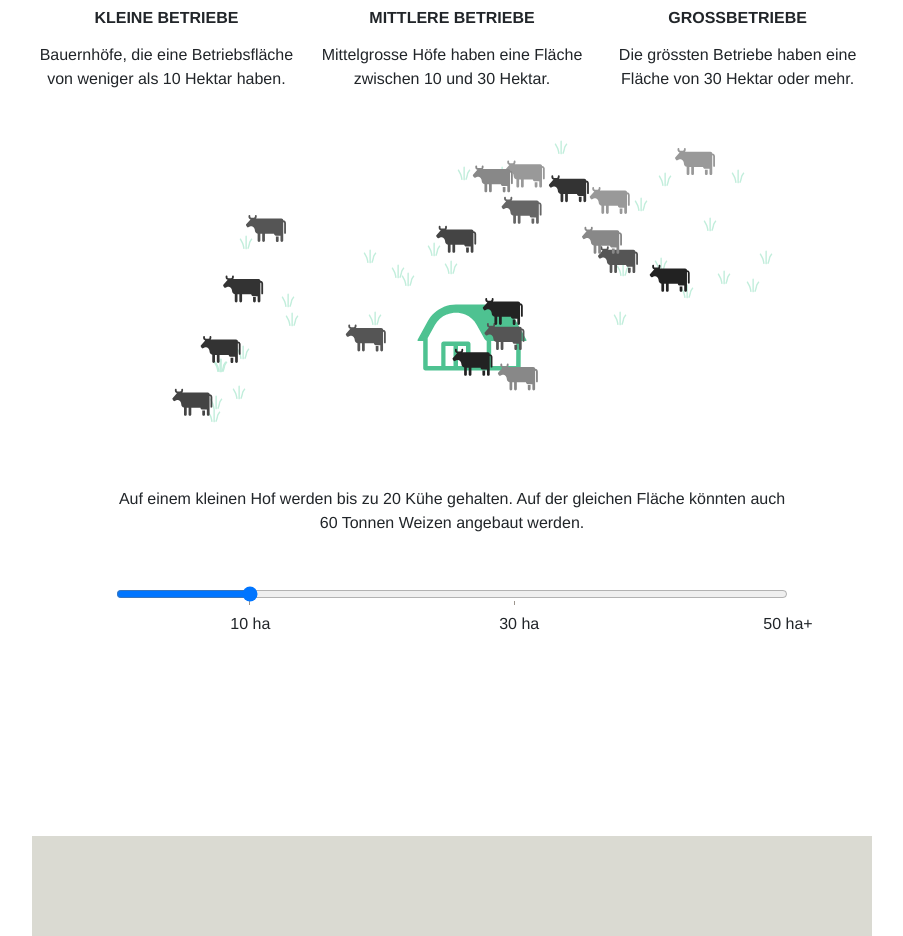
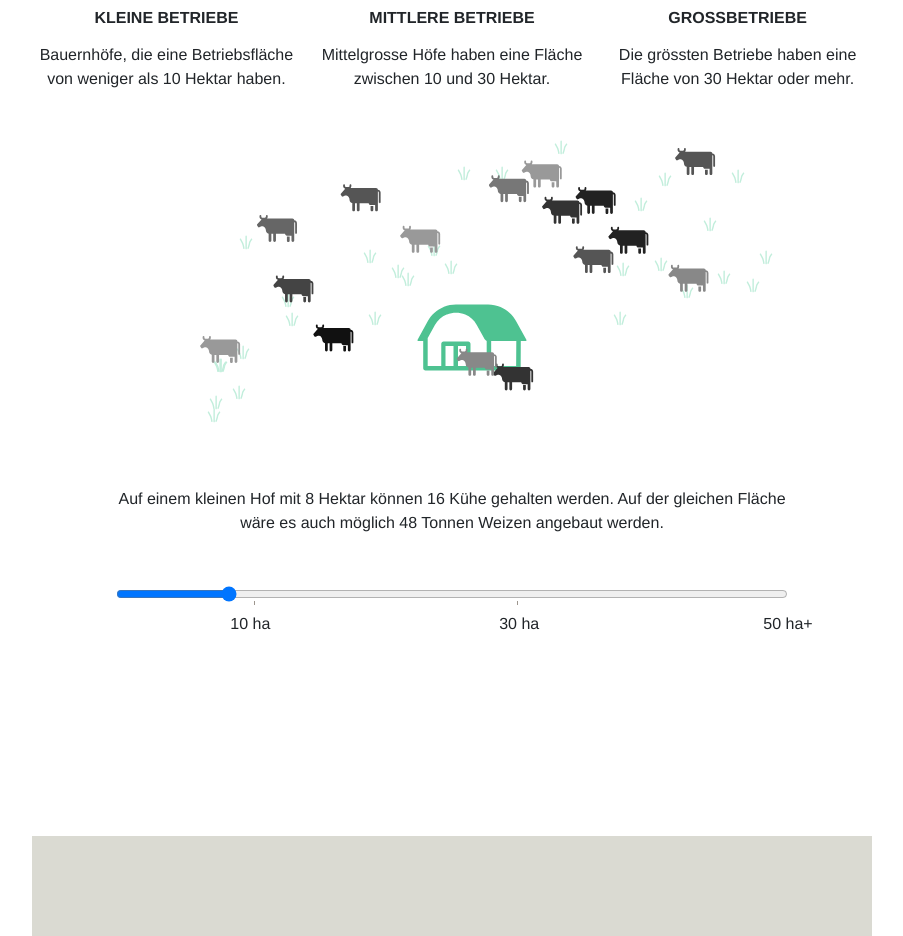
Before and after one commit to fschwander/strukturwandel-in-landwirtschaft, a React (Create React App) app: page / in a window 1280 px wide. Shown: the part 1040-1976 px from the top of the page, without its empty margins (188-1091 px from the left). Built offline with nearby package versions, Linux system fonts and the light colour scheme.

Commit message:
calculating correct cow and wheat count. Also displaying count in text

```diff
--- a/src/components/Introduction.js
+++ b/src/components/Introduction.js
@@ -12,16 +12,16 @@ export default class Introduction extends React.Component {
     super(params);
 
     this.state = {
-      elementsCount: 20,
+      areaSize: 8,
       sizeState: 0,
       staticObj: Icons.farmSmall,
       staticObjBackground: Icons.farmSmallBackground,
-      staticObjFill:'#4ec291'
+      staticObjFill: '#4ec291'
     }
   }
 
   render() {
-    const {elementsCount, sizeState, staticObj, staticObjBackground, staticObjFill} = this.state;
+    const {areaSize, sizeState, staticObj, staticObjBackground, staticObjFill} = this.state;
     return (
       <div className='Introduction'>
 
@@ -74,7 +74,7 @@ export default class Introduction extends React.Component {
         <div className='capacity-container'>
           <AnimatedRelations name='farmSmall' animObjName='cow'
                              animObj={Icons.cow}
-                             animObjCount={elementsCount} animObjW={40} animObjH={27}
+                             animObjCount={areaSize * 2} animObjW={40} animObjH={27}
                              staticObj={staticObj}
                              staticObjBackground={staticObjBackground}
                              staticObjW={109} staticObjH={66} staticObjFill={staticObjFill}/>
@@ -85,13 +85,13 @@ export default class Introduction extends React.Component {
 
           <div className='slider-container'>
             <input id='elements-slider' type='range'
-                   min={1} max={100}
-                   value={elementsCount}
+                   min={0} max={50}
+                   value={areaSize}
                    list='tickMarks'
                    onChange={() => this.changeElementsCount()}/>
             <datalist id='tickMarks'>
-              <option value='20'/>
-              <option value='60'/>
+              <option value='10'/>
+              <option value='30'/>
             </datalist>
             <div className='tick-labels'>
               <p>10 ha</p>
@@ -106,13 +106,14 @@ export default class Introduction extends React.Component {
   }
 
   getExplanationText(sizeState) {
+    const {areaSize} = this.state;
     switch (sizeState) {
       case 0:
-        return 'Auf einem kleinen Hof werden bis zu 20 Kühe gehalten. Auf der gleichen Fläche könnten auch 60 Tonnen Weizen angebaut werden.';
+        return `Auf einem kleinen Hof mit ${areaSize} Hektar können ${areaSize * 2} Kühe gehalten werden. Auf der gleichen Fläche wäre es auch möglich ${areaSize * 6} Tonnen Weizen angebaut werden.`;
       case 1:
-        return 'Bei einer mittleren Bauernhofsgrösse können bereits beachtliche Erträge erzielt werden: 10 bis 30 Hektar reichen aus, um entweder bis zu 60 Kühe zu halten oder 180 Tonnen Weizen zu ernten.';
+        return `Bei einer mittleren Bauernhofsgrösse können bereits beachtliche Erträge erzielt werden: ${areaSize} reichen aus, um entweder ${areaSize * 2} Kühe zu halten oder ${areaSize * 6} Tonnen Weizen zu ernten.`;
       case 2:
-        return 'Schweizer Grossbetriebe sind zwar nicht mit Grossbetrieben wie jenen aus den USA vergleichbar. Doch auch in der Schweiz übertreffen die Grossbetriebe die Anbaumöglichkeiten von kleinen Höfen um das x-fache.'
+        return `Schweizer Grossbetriebe sind zwar nicht mit Grossbetrieben wie jenen aus den USA vergleichbar. Doch auch in der Schweiz übertreffen die Grossbetriebe die Anbaumöglichkeiten von kleinen Höfen um das x-fache.`
       default:
         return '?'
     }
@@ -125,24 +126,24 @@ export default class Introduction extends React.Component {
         sizeState: 0,
         staticObj: Icons.farmSmall,
         staticObjBackground: Icons.farmSmallBackground,
-        staticObjFill:'#4ec291'
+        staticObjFill: '#4ec291'
       })
-    } else if (newValue > 20 && newValue < 60) {
+    } else if (newValue > 10 && newValue < 30) {
       this.setState({
         sizeState: 1,
         staticObj: Icons.farmMedium,
         staticObjBackground: Icons.farmMediumBackround,
-        staticObjFill:'#42a3f1'
+        staticObjFill: '#42a3f1'
       })
     } else {
       this.setState({
         sizeState: 2,
         staticObj: Icons.farmLarge,
         staticObjBackground: Icons.farmLargeBackround,
-        staticObjFill:'#e396d1'
+        staticObjFill: '#e396d1'
       })
     }
-    this.setState({elementsCount: newValue})
+    this.setState({areaSize: newValue})
 
   }
 
```
